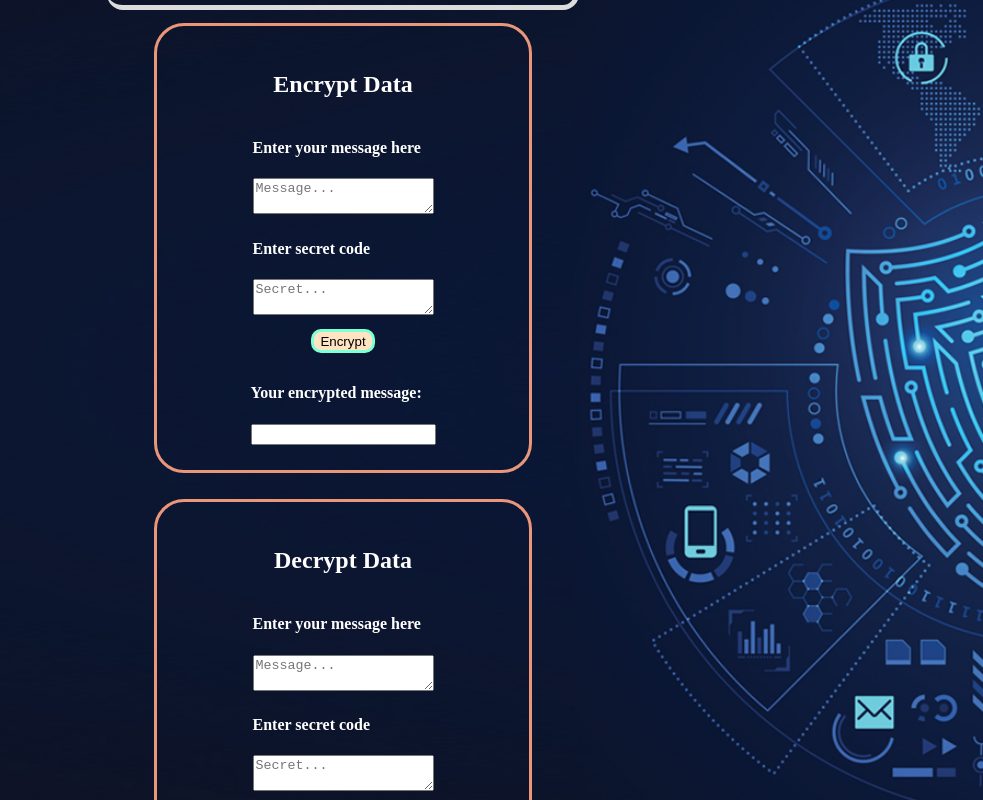
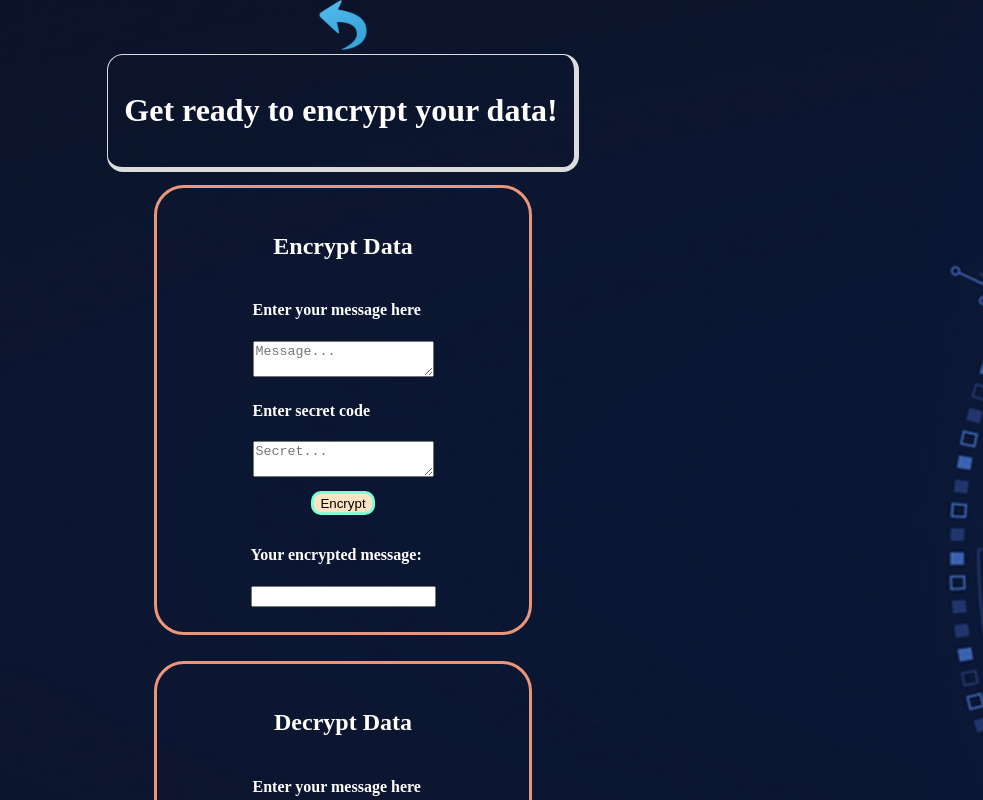
Before and after one commit to vl4di99/evozon-summer-2022-internship, a Next.js app: page /encrypt_decrypt_js/JSEncryption in a window 1280 px wide. Shown: the top 800 px of the page, without its empty margins (297-1280 px from the left). Built offline with nearby package versions, Linux system fonts and the light colour scheme.

Commit message:
Removed maxwidth for correct spacing

```diff
--- a/pages/encrypt_decrypt_js/JSEncryption.module.css
+++ b/pages/encrypt_decrypt_js/JSEncryption.module.css
@@ -6,8 +6,6 @@
     background-image: url(../../images/encryption_BG.jpg);
     background-repeat: no-repeat;
     background-size: cover;
-    width: 100vw;
-    height: 100vh;
     color: white;
 
 }
```
